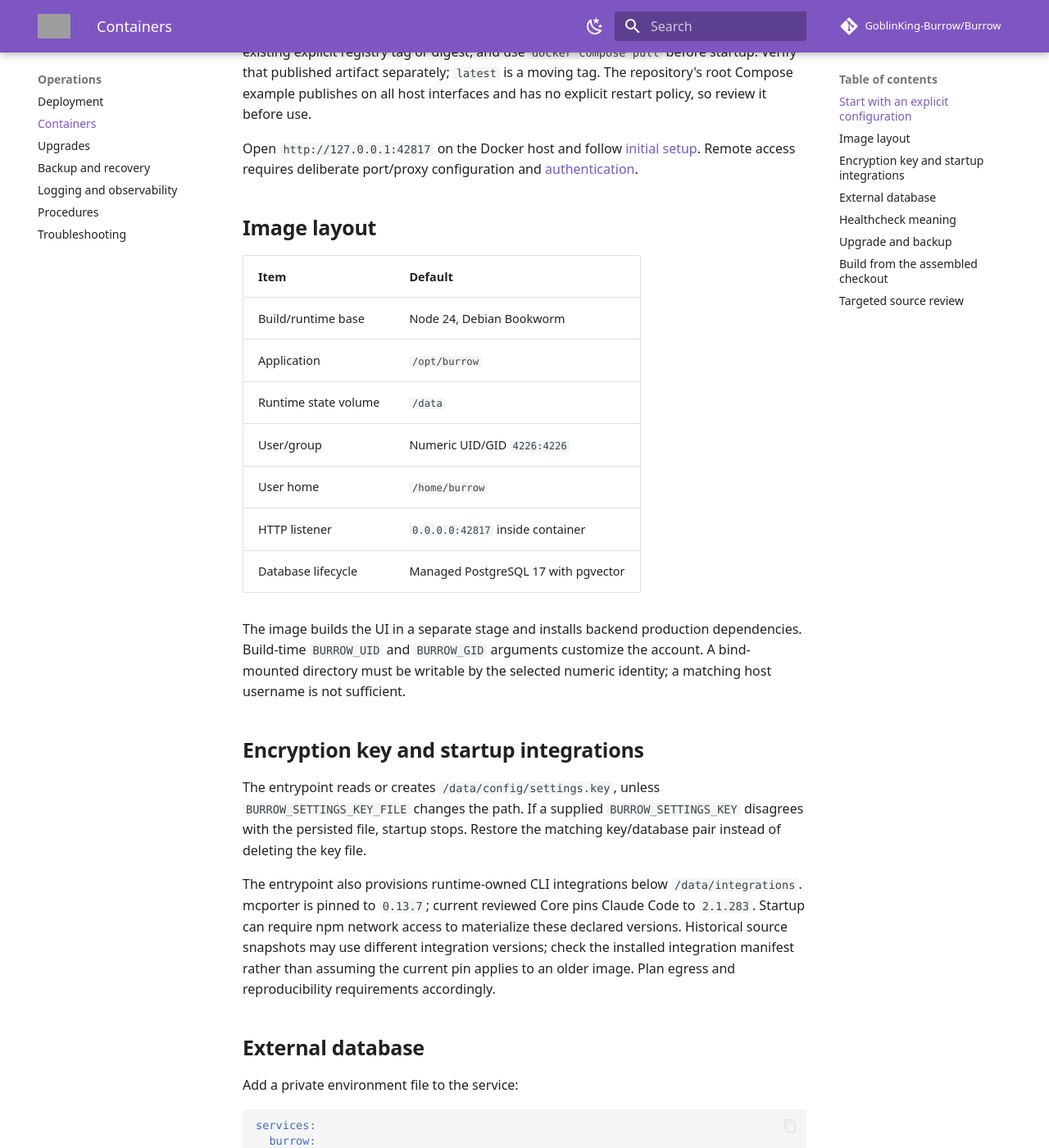
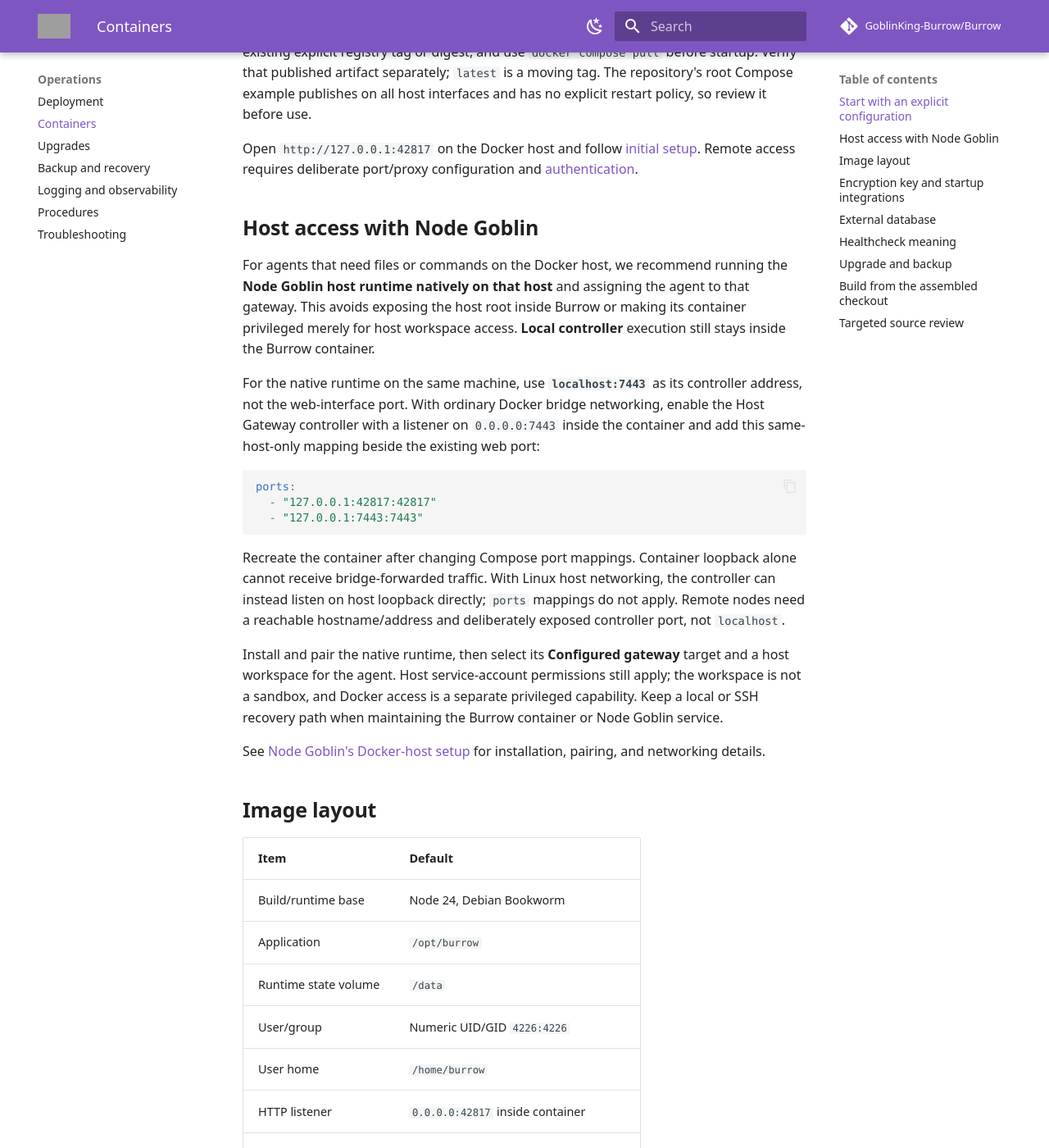
Before and after one commit to NightShaman/Burrow, an MkDocs documentation site: the page built from docs/operations/containers.md, in a window 1280 px wide and 1400 px high, scrolled down 1099 px. Shown: the whole window at 82% size. Built offline with MkDocs 1.6.1 and Material for MkDocs 9.7.7, drawn with Linux system fonts in a browser that asks for light colours; comment, search, counter and statistics services are not loaded; grey boxes are pictures that could not be loaded.

Commit message:
docs: recommend native Node Goblin for Docker host access [skip ci]

````diff
--- a/docs/operations/containers.md
+++ b/docs/operations/containers.md
@@ -41,6 +41,24 @@
 The local tag above names the reviewed source snapshot; it is not a claim that a matching registry tag was checked. To use the published image instead, remove `build`, select an existing explicit registry tag or digest, and use `docker compose pull` before startup. Verify that published artifact separately; `latest` is a moving tag. The repository's root Compose example publishes on all host interfaces and has no explicit restart policy, so review it before use.
 
 Open `http://127.0.0.1:42817` on the Docker host and follow [initial setup](../getting-started/initial-setup.md). Remote access requires deliberate port/proxy configuration and [authentication](../security/authentication.md).
+
+## Host access with Node Goblin
+
+For agents that need files or commands on the Docker host, we recommend running the **Node Goblin host runtime natively on that host** and assigning the agent to that gateway. This avoids exposing the host root inside Burrow or making its container privileged merely for host workspace access. **Local controller** execution still stays inside the Burrow container.
+
+For the native runtime on the same machine, use **`localhost:7443`** as its controller address, not the web-interface port. With ordinary Docker bridge networking, enable the Host Gateway controller with a listener on `0.0.0.0:7443` inside the container and add this same-host-only mapping beside the existing web port:
+
+```yaml
+ports:
+  - "127.0.0.1:42817:42817"
+  - "127.0.0.1:7443:7443"
+```
+
+Recreate the container after changing Compose port mappings. Container loopback alone cannot receive bridge-forwarded traffic. With Linux host networking, the controller can instead listen on host loopback directly; `ports` mappings do not apply. Remote nodes need a reachable hostname/address and deliberately exposed controller port, not `localhost`.
+
+Install and pair the native runtime, then select its **Configured gateway** target and a host workspace for the agent. Host service-account permissions still apply; the workspace is not a sandbox, and Docker access is a separate privileged capability. Keep a local or SSH recovery path when maintaining the Burrow container or Node Goblin service.
+
+See [Node Goblin's Docker-host setup](https://docs.goblin-kingdom.com/node-goblin/installation/#burrow-in-docker-run-node-goblin-on-the-host) for installation, pairing, and networking details.
 
 ## Image layout
 
````
Also changed, not shown: docs/guide/installation.md (+2 -0 lines).
